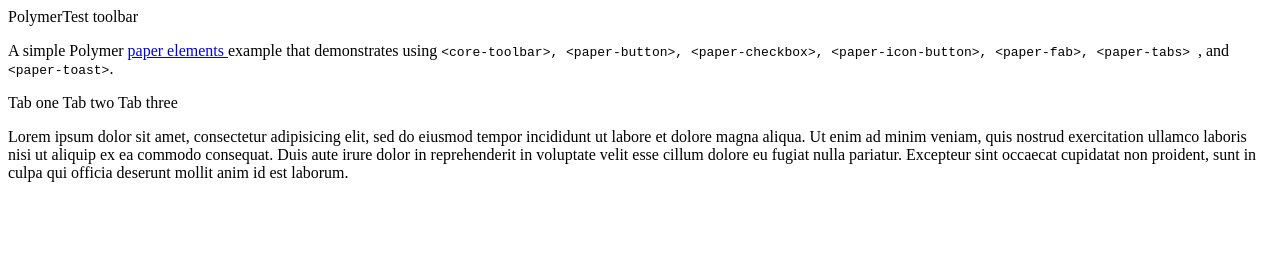
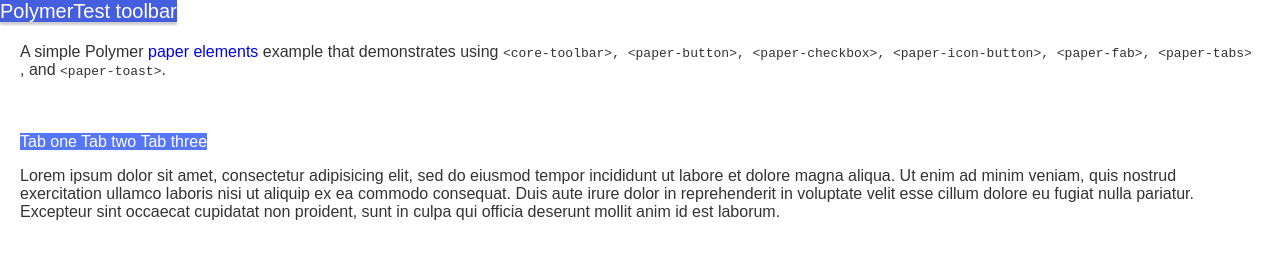
Before and after one commit to geppy/polymer-ie9-demo, a website: page index.html in a window 1280 px wide. Drawn offline with Linux system fonts and the light colour scheme.

Commit message:
index.html: removed typo that Visual Studio helpfully inserted.

```diff
--- a/index.html
+++ b/index.html
@@ -27,7 +27,7 @@
 	<link rel="import" href="bower_components/paper-tabs/paper-tabs.html">
 	<link rel="import" href="bower_components/paper-toast/paper-toast.html">
 
-	<link rel="style></title>sheet" href="styles.css">
+	<link rel="stylesheet" href="styles.css">
 </head>
 
 <body unresolved>
```
